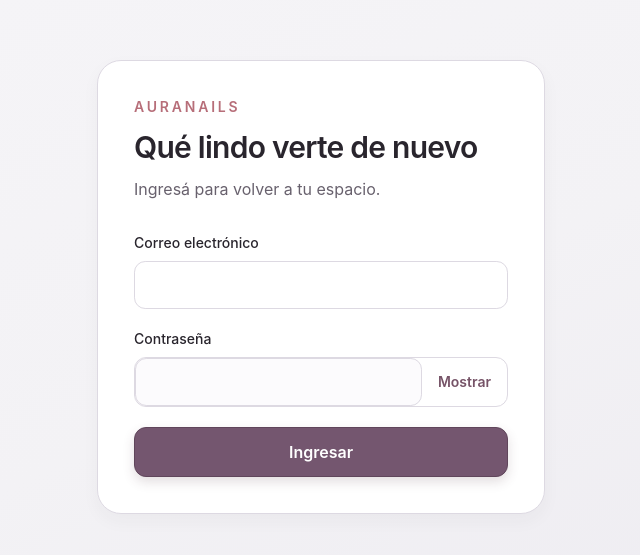
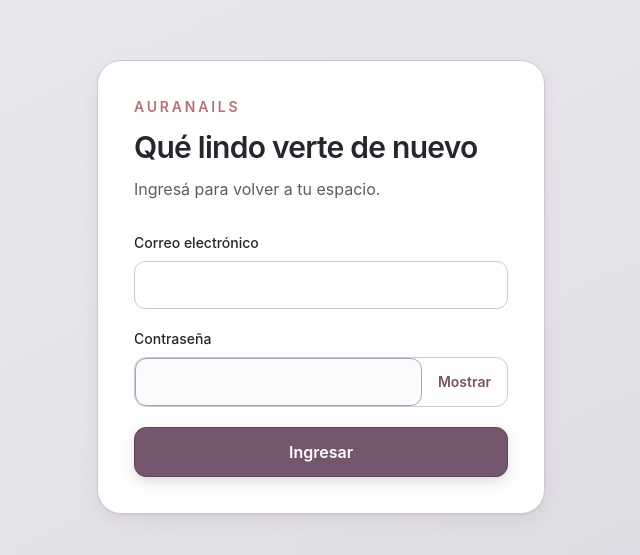
Before and after one commit to Valorianvaelum/AuraNails, a React (Vite) app in the folder frontend/: page /login in a window 1280 px wide. Shown: the part 113-668 px from the top of the page, without its empty margins (319-959 px from the left). Built offline with nearby package versions, Linux system fonts and the light colour scheme; no server answers.

Commit message:
fix(ui): reforzar jerarquia visual y separacion de superficies

```diff
--- a/frontend/src/styles/comfort.css
+++ b/frontend/src/styles/comfort.css
@@ -1,24 +1,24 @@
 :root {
-  --color-canvas: #f3f2f5;
-  --color-canvas-deep: #eceaf0;
-  --color-surface: #fcfbfd;
-  --color-surface-raised: #ffffff;
-  --color-surface-muted: #f0edf3;
-  --color-border: #ddd9e2;
-  --color-border-strong: #c8c1ce;
+  --color-canvas: #e5e2e9;
+  --color-canvas-deep: #dcd8e1;
+  --color-surface: #f3f1f5;
+  --color-surface-raised: #fffefe;
+  --color-surface-muted: #ebe7ef;
+  --color-border: #cec8d4;
+  --color-border-strong: #aaa1b2;
   --color-text: #29252d;
-  --color-text-muted: #68616d;
+  --color-text-muted: #615a66;
   --color-brand: #74566f;
-  --color-brand-hover: #60465b;
-  --color-brand-soft: #eae1e8;
+  --color-brand-hover: #5f455b;
+  --color-brand-soft: #e4dce5;
   --color-success: #4f715e;
   --color-success-soft: #e4efe8;
-  --color-warning: #8a6739;
-  --color-warning-soft: #f4ebdd;
-  --color-danger: #884d5a;
-  --color-danger-soft: #f3e4e7;
-  --shadow-hairline: 0 7px 18px rgba(53, 44, 58, 0.04);
-  --shadow-raised: 0 12px 28px rgba(53, 44, 58, 0.07);
+  --color-warning: #805e32;
+  --color-warning-soft: #f1e5d1;
+  --color-danger: #824754;
+  --color-danger-soft: #f1dfe3;
+  --shadow-hairline: 0 1px 2px rgba(47, 40, 51, 0.08), 0 8px 20px rgba(47, 40, 51, 0.06);
+  --shadow-raised: 0 2px 5px rgba(47, 40, 51, 0.09), 0 16px 34px rgba(47, 40, 51, 0.10);
 }
 
 body {
@@ -27,13 +27,14 @@ body {
 
 #root {
   background:
-    radial-gradient(72rem 34rem at 50% -22rem, rgba(255, 255, 255, 0.72), transparent 72%),
-    linear-gradient(155deg, #f6f5f8 0%, var(--color-canvas) 54%, var(--color-canvas-deep) 100%);
+    radial-gradient(72rem 34rem at 50% -22rem, rgba(255, 255, 255, 0.42), transparent 70%),
+    linear-gradient(155deg, #ebe8ee 0%, var(--color-canvas) 54%, var(--color-canvas-deep) 100%);
 }
 
 .ui-header {
-  background: rgba(252, 251, 253, 0.96);
-  border-bottom-color: var(--color-border);
+  background: rgba(255, 254, 254, 0.98);
+  border-bottom-color: var(--color-border-strong);
+  box-shadow: 0 1px 0 rgba(67, 57, 72, 0.08), 0 6px 18px rgba(67, 57, 72, 0.06);
 }
 
 .bg-white,
@@ -41,14 +42,24 @@ body {
   background-color: var(--color-surface-raised) !important;
 }
 
+.bg-card {
+  border-color: var(--color-border) !important;
+  box-shadow: var(--shadow-hairline);
+}
+
 .bg-secondary {
   background-color: var(--color-surface-muted) !important;
+}
+
+.border-border {
+  border-color: var(--color-border) !important;
 }
 
 input:not([type="checkbox"]):not([type="radio"]),
 select,
 textarea {
-  background-color: var(--color-surface);
+  background-color: #fbfafc;
+  border-color: var(--color-border-strong);
 }
 
 input:not([type="checkbox"]):not([type="radio"]):focus,
@@ -61,6 +72,7 @@ textarea:focus {
   border-color: var(--color-border-strong);
   background: var(--color-brand-soft);
   color: var(--color-brand-hover);
+  box-shadow: inset 0 0 0 1px rgba(116, 86, 111, 0.08);
 }
 
 .ui-card,
@@ -68,10 +80,22 @@ textarea:focus {
 .ui-surface,
 .aura-form-surface {
   border-color: var(--color-border);
+  background-color: var(--color-surface-raised);
+  box-shadow: var(--shadow-hairline);
+}
+
+.ui-section,
+.aura-form-surface {
   background-color: var(--color-surface);
 }
 
 .ui-card:hover {
   border-color: var(--color-border-strong);
   background-color: var(--color-surface-raised);
+  box-shadow: var(--shadow-raised);
 }
+
+hr,
+[data-orientation="horizontal"] {
+  border-color: var(--color-border-strong) !important;
+}
```
